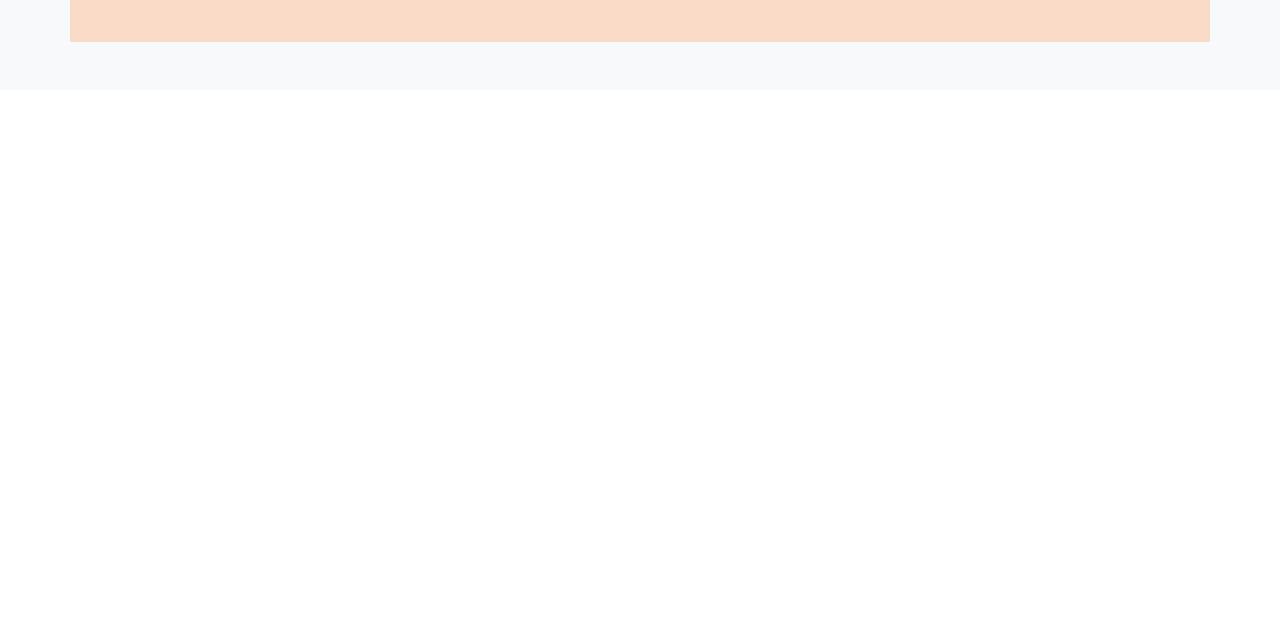
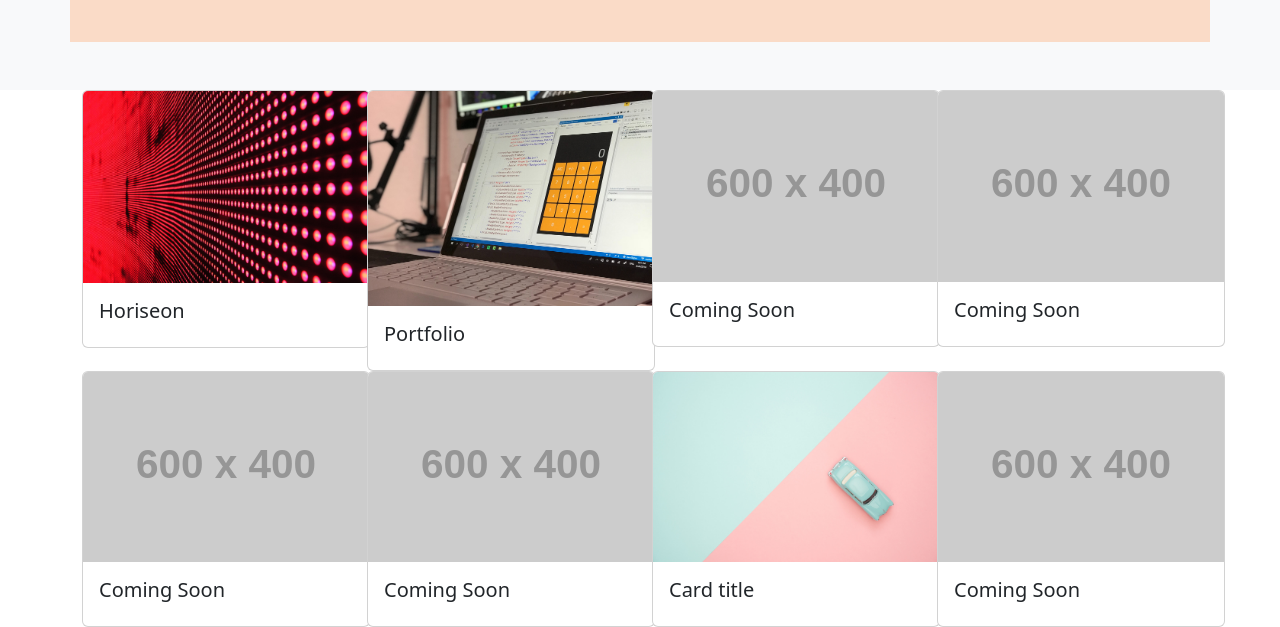
Before and after one commit to mikewd-dev/Bootstrap-Portfolio, a plain HTML site: page index.html in a window 1280 px wide. Shown: the part 674-1301 px from the top of the page. Before the commit the page ends 800 px from the top, so only its background shows below. Drawn offline with nearby package versions, Linux system fonts and the light colour scheme; placeholder pictures from the web are drawn by us.

Commit message:
adds a section showing my projects

```diff
--- a/assets/css/style.css
+++ b/assets/css/style.css
@@ -40,6 +40,8 @@ text-align: center;
 font-family: auto;
   }
 
+
+
   /* .hero-banner {
     display: flex;
     flex-direction: row;
@@ -76,6 +78,10 @@ position: relative;
 background: #fadbc7;
 }
 
+.projects {
+  justify-content:center;
+}
+
 figcaption{
   position: absolute;
 font-size: 40px;
--- a/index.html
+++ b/index.html
@@ -46,6 +46,7 @@
   <section class="row about" id="about">
     <!-- <article class="about"> -->
     <!-- jumbotron -->
+      <!-- used code provided in class as Jumbotron component has been dropped in Bootstrap 5 -->
     <div class="p-5 my-auto mb-7 bg-light rounded-3">
       <div class="container container-fluid py-5">
         <h1 class="display-5 fw-bold">About Me</h1>
@@ -54,6 +55,7 @@
         </figure>
       </div>
     </div>
+  </section>
     <!-- </article> --> <!-- </header> -->
 
 <!-- hero banner -->
@@ -63,6 +65,76 @@
   </div>
 </section> -->
 
+<!--used code provided by Bootstrap-->
+<section class="container projects">
+  <div class="row">
+<div class="col-md-3 col-sm-12">
+  <div class="card" style="width: 18rem;">
+    <img src="./assets/images/02-portfolio-1.jpg" class="card-img-top" alt="...">
+    <div class="card-body">
+      <h5 class="card-title">Horiseon</h5>
+    </div>
+  </div>
+</div>
+<div class="col-md-3 col-sm-12">
+  <div class="card" style="width: 18rem;">
+    <img src="./assets/images/02-portfolio-2.jpg" class="card-img-top" alt="...">
+    <div class="card-body">
+      <h5 class="card-title">Portfolio</h5>
+    </div>
+  </div>
+</div>
+<div class="col-md-3 col-sm-12">
+  <div class="card" style="width: 18rem;">
+    <img src="https://placehold.co/600x400" class="card-img-top" alt="...">
+    <div class="card-body">
+      <h5 class="card-title">Coming Soon</h5>
+    </div>
+  </div>
+</div>
+<div class="col-md-3 col-sm-12">
+  <div class="card" style="width: 18rem;">
+    <img src="https://placehold.co/600x400" class="card-img-top" alt="...">
+    <div class="card-body">
+      <h5 class="card-title">Coming Soon</h5>
+    </div>
+  </div>
+</div>
+<div class="col-md-3 col-sm-12">
+  <div class="card" style="width: 18rem;">
+    <img src="https://placehold.co/600x400" class="card-img-top" alt="...">
+    <div class="card-body">
+      <h5 class="card-title">Coming Soon</h5>
+    </div>
+  </div>
+</div>
+<div class="col-md-3 col-sm-12">
+  <div class="card" style="width: 18rem;">
+    <img src="https://placehold.co/600x400" class="card-img-top" alt="...">
+    <div class="card-body">
+      <h5 class="card-title">Coming Soon</h5>
+    </div>
+  </div>
+</div>
+<div class="col-md-3 col-sm-12">
+  <div class="card" style="width: 18rem;">
+    <img src="./assets/images/02-portfolio-3.jpg" class="card-img-top" alt="...">
+    <div class="card-body">
+      <h5 class="card-title">Card title</h5>
+    </div>
+  </div>
+</div>
+<div class="col-md-3 col-sm-12">
+  <div class="card" style="width: 18rem;">
+    <img src="https://placehold.co/600x400" class="card-img-top" alt="...">
+    <div class="card-body">
+      <h5 class="card-title">Coming Soon</h5>
+    </div>
+  </div>
+</div>
+  </div>
+</section>
+
   </main>
   <script src="https://cdn.jsdelivr.net/npm/bootstrap@5.2.3/dist/js/bootstrap.bundle.min.js" integrity="sha384-kenU1KFdBIe4zVF0s0G1M5b4hcpxyD9F7jL+jjXkk+Q2h455rYXK/7HAuoJl+0I4" crossorigin="anonymous"></script>
 </body>
```
